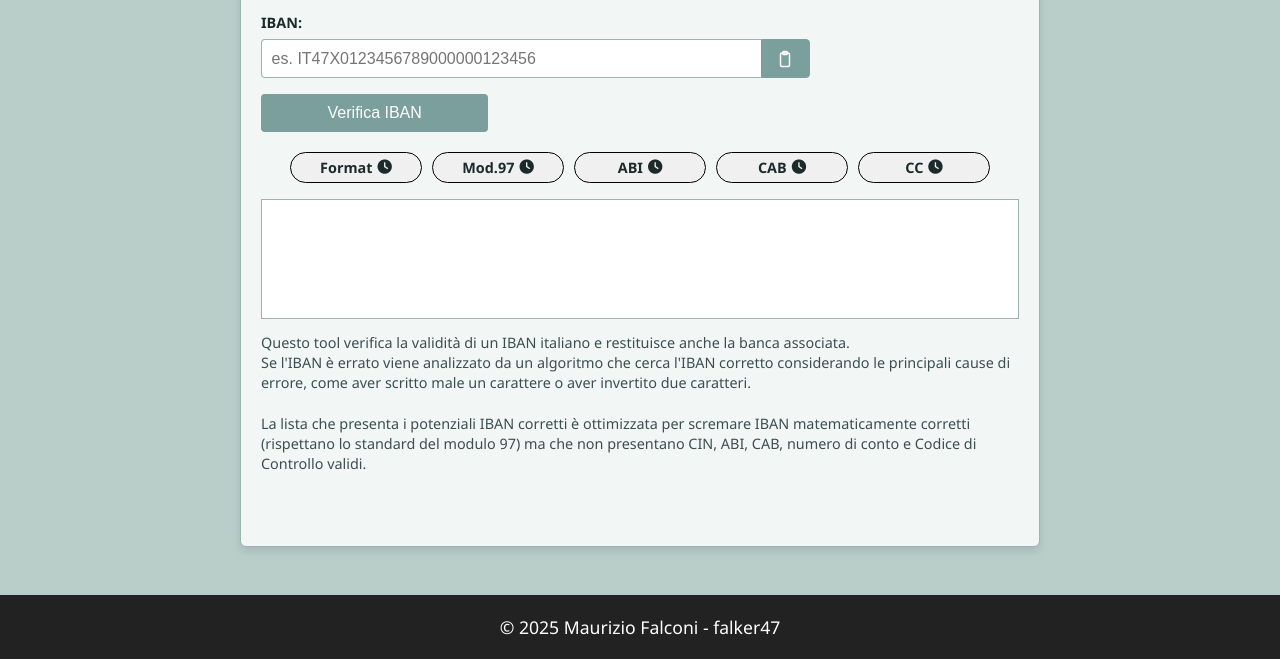
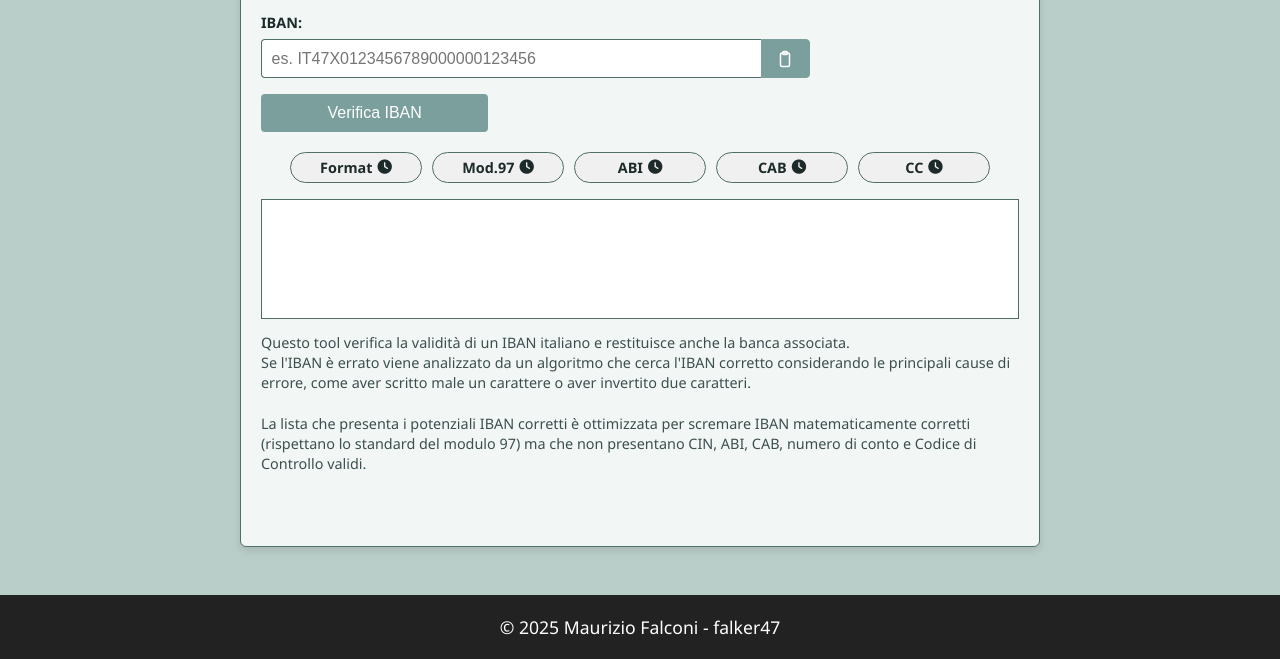
Before and after one commit to falker47/IBAN-Checker, a plain HTML site: page index.html in a window 1280 px wide. Shown: the part 141-800 px from the top of the page. Drawn offline with Linux system fonts and the light colour scheme.

Commit message:
changed border colors to #506e69

```diff
--- a/style.css
+++ b/style.css
@@ -6,7 +6,7 @@
   --accent-orange: #FFB347;
   --accent-teal: #7a9f9c;
   --accent-teal-hover: #74c4bf;
-  --border-color: #9eb2af;
+  --border-color: #506e69;
 }
 
 /* ----- Base Globale ----- */
@@ -265,7 +265,7 @@ footer a:hover {
   font-size: 0.9rem;
   font-weight: bold;
   color: var(--primary-text);
-  border: 1px solid #000;
+  border: 1px solid #506e69;
   /* bordo sottile nero */
 }
 
```
